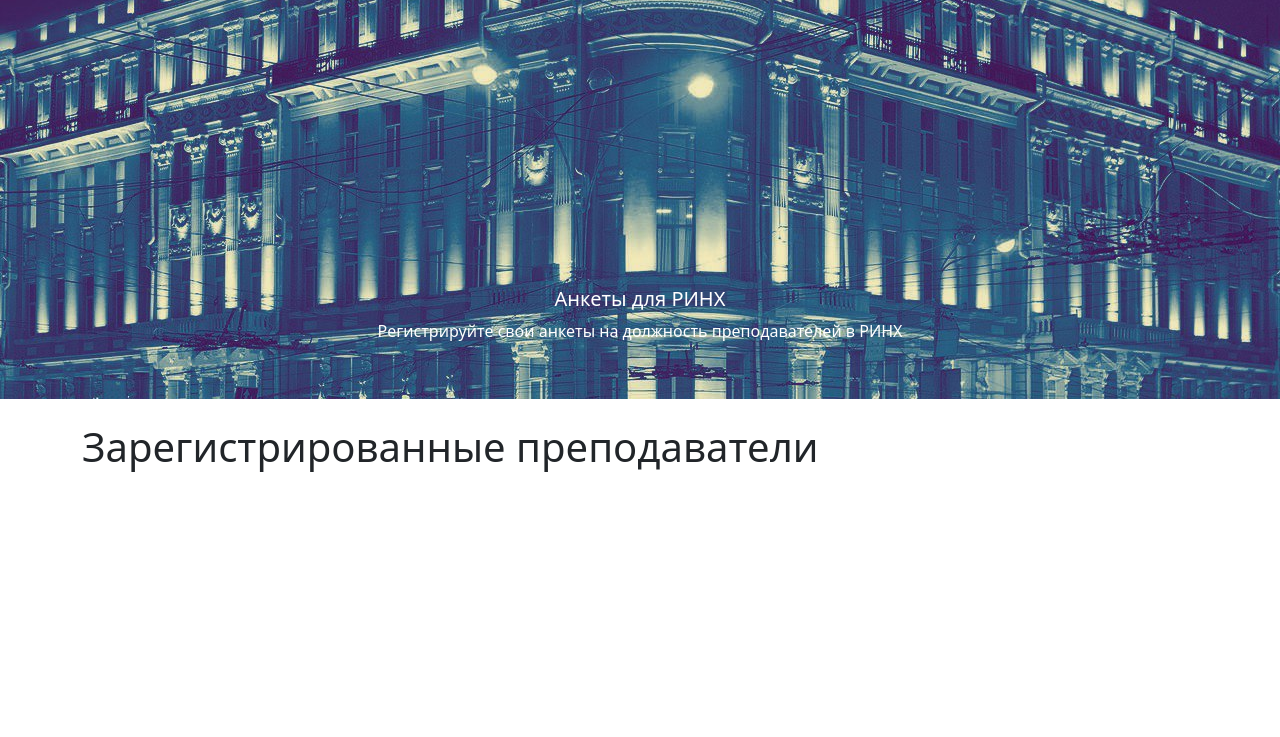
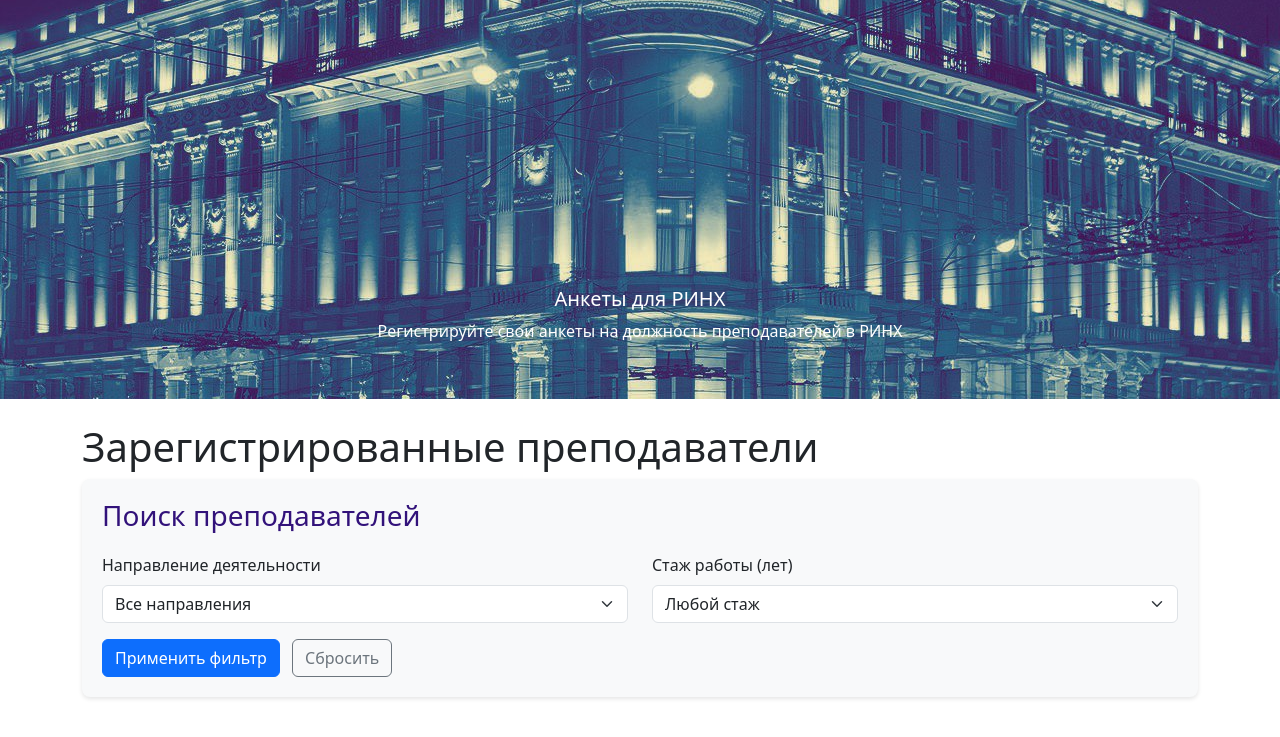
Before and after one commit to ssvXD/devHack_komandochka, a Flask app: page / in a window 1280 px wide. Shown: the part 63-800 px from the top of the page. Run offline with Flask 3, Linux system fonts and the light colour scheme; parts of the project's set-up code (start-up, migrations or seed data) failed here and were passed over.

Commit message:
Update index.html

```diff
--- a/templates/index.html
+++ b/templates/index.html
@@ -32,10 +32,27 @@
         .card {
             margin-bottom: 20px;
             box-shadow: 0 4px 8px rgba(0, 0, 0, 0.1);
+            transition: transform 0.3s;
+        }
+        .card:hover {
+            transform: translateY(-5px);
         }
         .card-img-top {
             height: 200px;
             object-fit: cover;
+        }
+
+        /* Стили для фильтра */
+        .filter-section {
+            background-color: #f8f9fa;
+            padding: 20px;
+            border-radius: 8px;
+            margin-bottom: 30px;
+            box-shadow: 0 2px 4px rgba(0, 0, 0, 0.1);
+        }
+        .filter-title {
+            margin-bottom: 20px;
+            color: #32127A;
         }
     </style>
 </head>
@@ -81,9 +98,48 @@
     <!-- Основной контент -->
     <div class="container mt-4">
         <h1>Зарегистрированные преподаватели</h1>
-        <div class="row">
+
+        <!-- Секция фильтрации -->
+        <div class="filter-section">
+            <h3 class="filter-title">Поиск преподавателей</h3>
+            <form id="filterForm">
+                <div class="row">
+                    <div class="col-md-6">
+                        <div class="mb-3">
+                            <label for="directionFilter" class="form-label">Направление деятельности</label>
+                            <select class="form-select" id="directionFilter">
+                                <option value="">Все направления</option>
+                                <option value="Гуманитарные науки">Гуманитарные науки</option>
+                                <option value="Технические науки">Технические науки</option>
+                                <option value="Естественные науки">Естественные науки</option>
+                                <option value="Экономика">Экономика</option>
+                                <option value="Юриспруденция">Юриспруденция</option>
+                            </select>
+                        </div>
+                    </div>
+                    <div class="col-md-6">
+                        <div class="mb-3">
+                            <label for="experienceFilter" class="form-label">Стаж работы (лет)</label>
+                            <select class="form-select" id="experienceFilter">
+                                <option value="">Любой стаж</option>
+                                <option value="1-3">1-3 года</option>
+                                <option value="3-5">3-5 лет</option>
+                                <option value="5-10">5-10 лет</option>
+                                <option value="10+">Более 10 лет</option>
+                            </select>
+                        </div>
+                    </div>
+                </div>
+                <button type="submit" class="btn btn-primary">Применить фильтр</button>
+                <button type="reset" class="btn btn-outline-secondary ms-2">Сбросить</button>
+            </form>
+        </div>
+
+        <div class="row" id="profilesContainer">
             {% for profile in profiles %}
-            <div class="col-md-4">
+            <div class="col-md-4 profile-card"
+                 data-direction="{{ profile.direction }}"
+                 data-experience="{{ profile.experience }}">
                 <div class="card">
                     <img src="{{ profile.photo }}" class="card-img-top" alt="Фотография {{ profile.name }}">
                     <div class="card-body">
@@ -94,7 +150,7 @@
                             <strong>Возраст:</strong> {{ profile.age }}<br>
                             <strong>Опыт работы:</strong> {{ profile.experience }} лет<br>
                             <strong>Место работы:</strong> {{ profile.work_place }}<br>
-                            <strong>Телефон:</strong> {{ profile.work_place }}<br>
+                            <strong>Телефон:</strong> {{ profile.phone }}<br>
                             <strong>Образование:</strong> {{ profile.education }}<br>
                             <strong>Описание:</strong> {{ profile.description }}
                         </p>
@@ -108,5 +164,58 @@
     <!-- Подключаем Bootstrap JS и зависимости -->
     <script src="https://cdn.jsdelivr.net/npm/@popperjs/core@2.11.6/dist/umd/popper.min.js"></script>
     <script src="https://cdn.jsdelivr.net/npm/bootstrap@5.3.0/dist/js/bootstrap.min.js"></script>
+
+    <!-- Скрипт для фильтрации -->
+    <script>
+        document.getElementById('filterForm').addEventListener('submit', function(e) {
+            e.preventDefault();
+            filterProfiles();
+        });
+
+        document.getElementById('filterForm').addEventListener('reset', function() {
+            setTimeout(filterProfiles, 0);
+        });
+
+        function filterProfiles() {
+            const directionFilter = document.getElementById('directionFilter').value;
+            const experienceFilter = document.getElementById('experienceFilter').value;
+            const profileCards = document.querySelectorAll('.profile-card');
+
+            profileCards.forEach(card => {
+                const direction = card.getAttribute('data-direction');
+                const experience = parseInt(card.getAttribute('data-experience'));
+
+                let directionMatch = true;
+                let experienceMatch = true;
+
+                if (directionFilter && direction !== directionFilter) {
+                    directionMatch = false;
+                }
+
+                if (experienceFilter) {
+                    switch(experienceFilter) {
+                        case '1-3':
+                            experienceMatch = experience >= 1 && experience <= 3;
+                            break;
+                        case '3-5':
+                            experienceMatch = experience >= 3 && experience <= 5;
+                            break;
+                        case '5-10':
+                            experienceMatch = experience >= 5 && experience <= 10;
+                            break;
+                        case '10+':
+                            experienceMatch = experience > 10;
+                            break;
+                    }
+                }
+
+                if (directionMatch && experienceMatch) {
+                    card.style.display = 'block';
+                } else {
+                    card.style.display = 'none';
+                }
+            });
+        }
+    </script>
 </body>
 </html>
```
